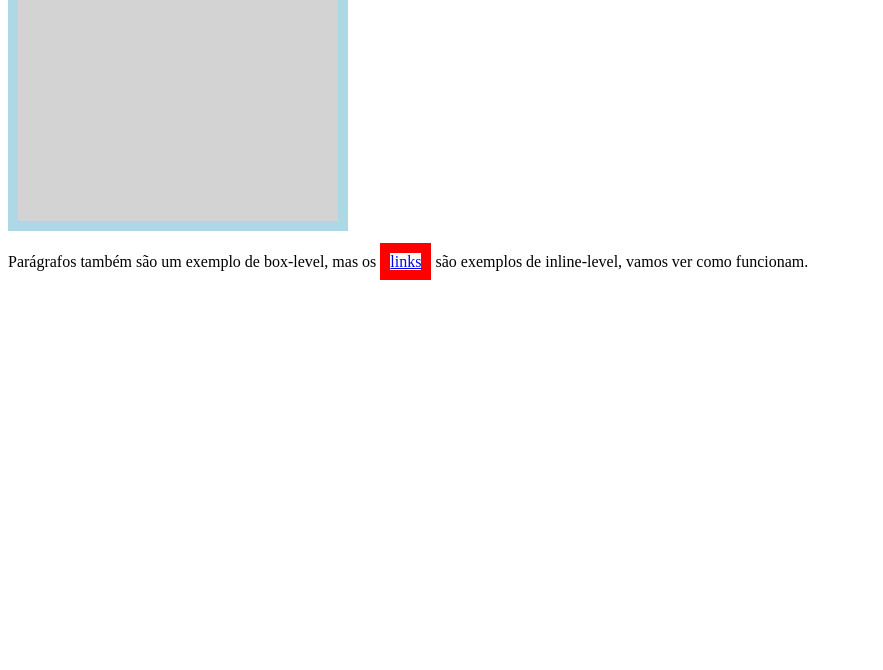
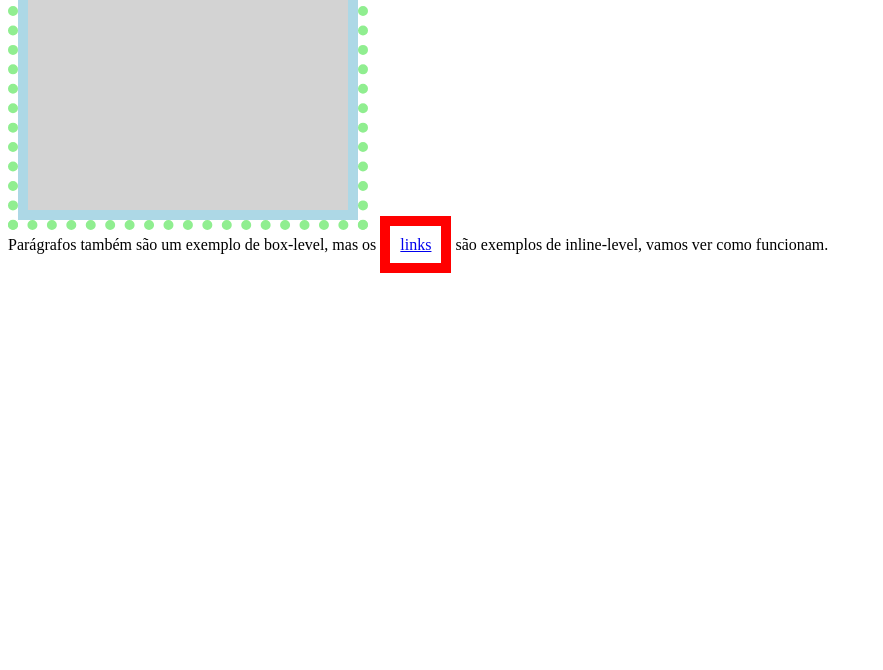
Before and after one commit to F-dev-web/curso_html_css_mod_1_2026, a plain HTML site: page Capítulo_16/caixa01.html in a window 1280 px wide. Shown: the part 130-800 px from the top of the page, without its empty margins (0-883 px from the left). Drawn offline with Linux system fonts and the light colour scheme.

Commit message:
aprendendo sobre shorthands

```diff
--- a/Capítulo_16/caixa01.html
+++ b/Capítulo_16/caixa01.html
@@ -9,19 +9,46 @@
             background-color: lightgray;
             height: 300px;
             width: 300px;
+
             border-width: 10px;
             border-style: solid;
             border-color: lightblue;
+            /* Podemos simplificar usando as shorthands
+            border: 10px solid lightblue;
+            */
 
             padding-top: 10px;
             padding-right: 10px;
             padding-bottom: 10px;
             padding-left: 10px;
+            /* Podemos simplificar usando as shorthands
+            padding: 10px; qdo todas as medidas são iguais
+            */
+
+            margin-top: 10px;
+            margin-right: 10px;
+            margin-bottom: 10px;
+            margin-left: 10px;
+
+            outline-width: 10px;
+            outline-style: dotted;
+            outline-color: lightgreen;
+            /*Shorthand de outline
+            outline: 10px dotted lightgreen;
+            */
         }
         a {
             border-width: 10px;
             border-style: solid;
             border-color: red;
+
+            padding-top: 10px;
+            padding-right: 10px;
+            padding-bottom: 10px;
+            padding-left: 10px;
+            /* Podemos simplificar usando as shorthands
+            padding: 10px;
+            */
         }
     </style>
 </head>
```
